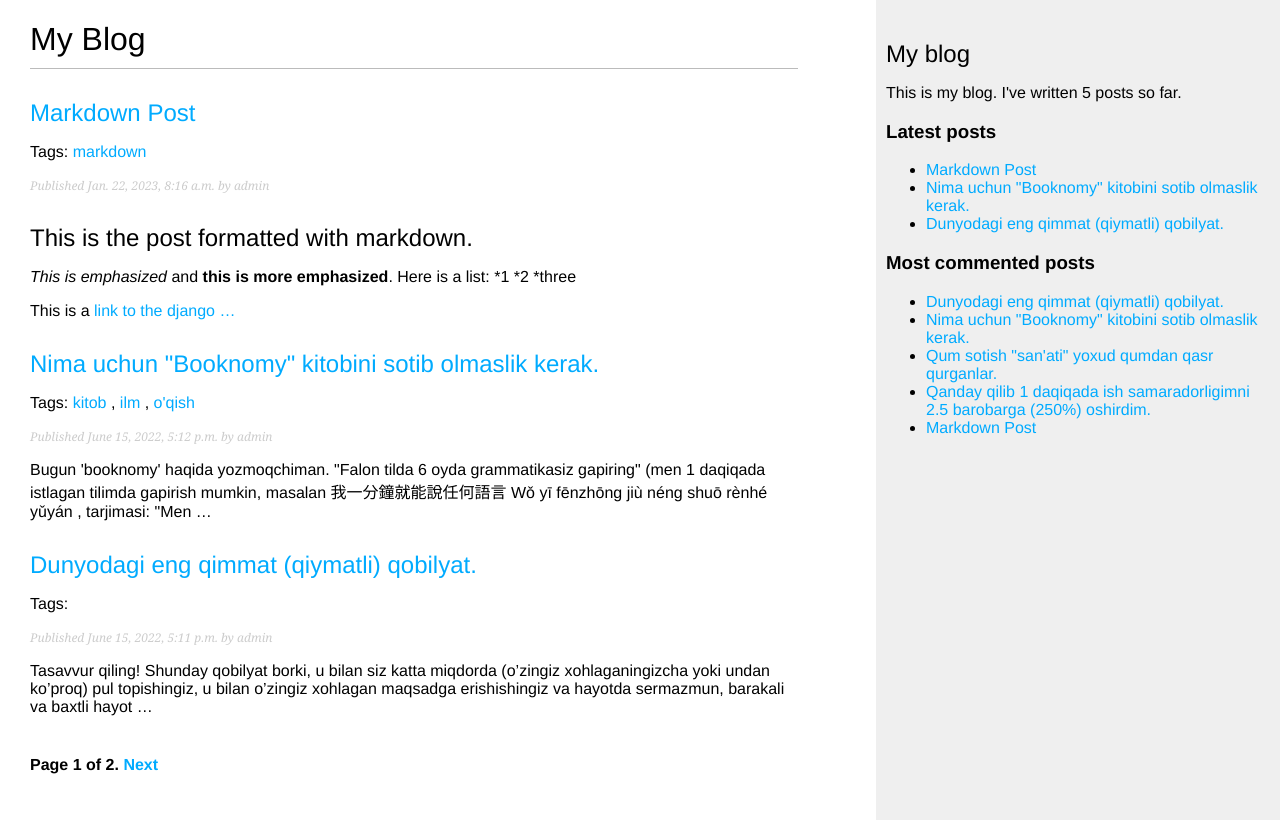
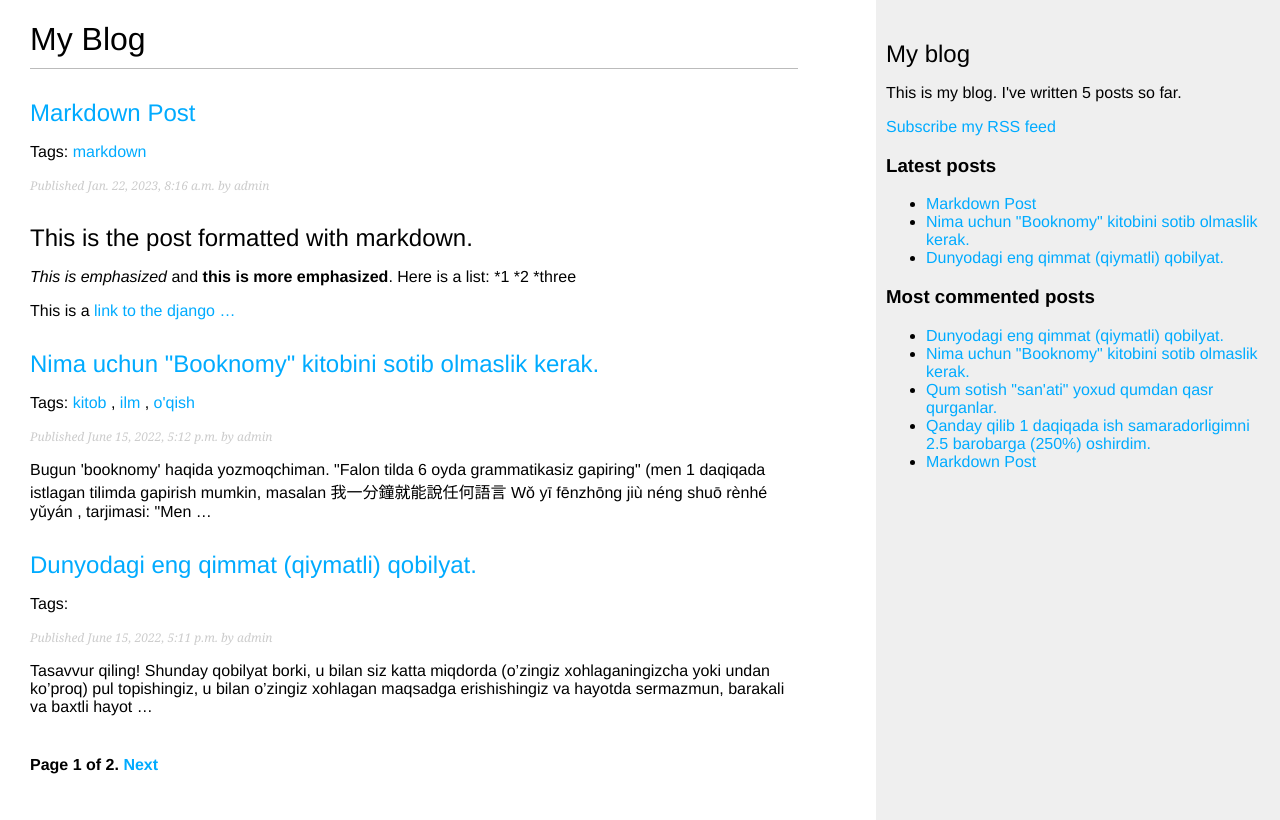
Before and after one commit to elyorxon/myblog, a Django app: page /blog/ in a window 1280 px wide. Run offline with Django 4.2, Linux system fonts and the light colour scheme; data comes from the database, SQL or seed files in the repository; parts of the project's set-up code (start-up, migrations or seed data) failed here and were passed over.

Commit message:
added subscriber feed

```diff
--- a/blog/templates/blog/base.html
+++ b/blog/templates/blog/base.html
@@ -14,6 +14,7 @@
   <div id="sidebar">
     <h2>My blog</h2>
     <p>This is my blog. I've written {% total_posts %} posts so far.</p>
+    <p><a href="{% url 'blog:post_feed' %}">Subscribe my RSS feed</a></p>
     <h3>Latest posts</h3>
     {% show_latest_posts 3 %}
     <h3>Most commented posts</h3>
```
